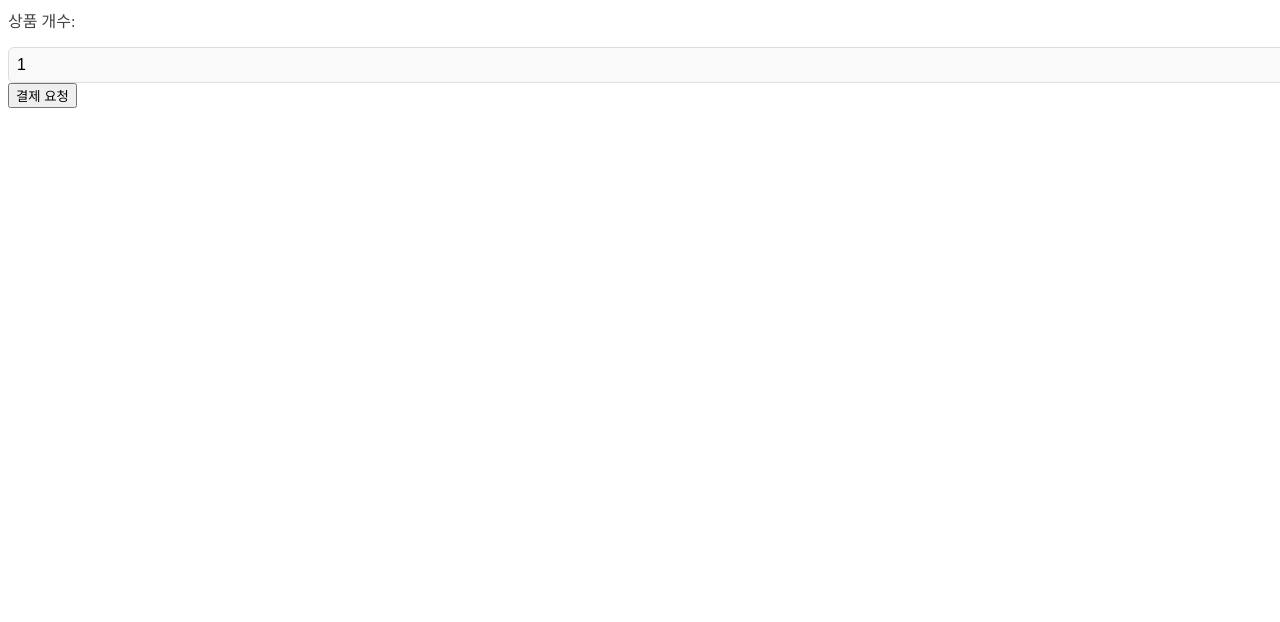
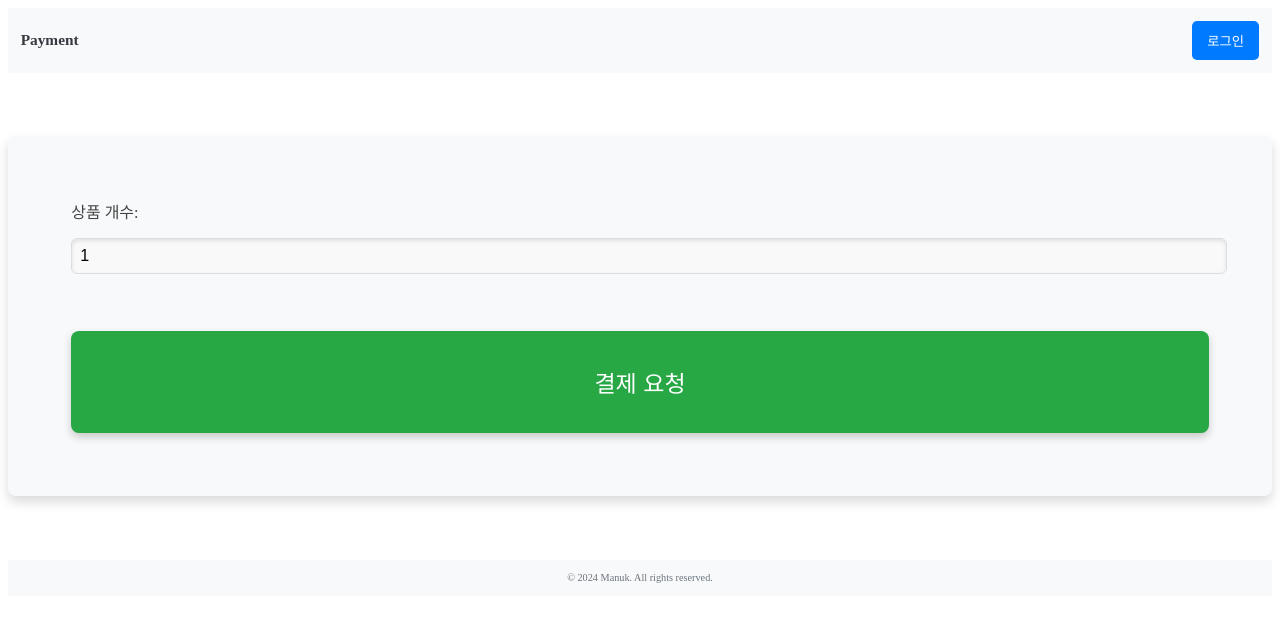
Before and after one commit to Manuk-Han/payment_web, a React (Create React App) app: page /payment/1 in a window 1280 px wide. Shown: the top 622 px of the page. Built offline with nearby package versions, Linux system fonts and the light colour scheme.

Commit message:
need to make Payment page

```diff
--- /dev/null
+++ b/src/content/css/Payment.css
@@ -0,0 +1,88 @@
+.payment-container {
+    background-color: #f8f9fa;
+    border-radius: 8px;
+    padding: 5%;
+    max-width: 90%;
+    margin: 5% auto;
+    box-shadow: 0 6px 12px rgba(0, 0, 0, 0.15);
+}
+
+.payment-info {
+    margin-bottom: 5%;
+}
+
+.payment-info label {
+    font-size: 1.5vw;
+    color: #333;
+    display: block;
+    margin-bottom: 2%;
+}
+
+.payment-info input {
+    width: 100%;
+    padding: 2%;
+    border-radius: 6px;
+    border: 1px solid #ddd;
+    font-size: 1.2vw;
+    background-color: #f9f9f9;
+    box-shadow: inset 0 2px 4px rgba(0, 0, 0, 0.1);
+}
+
+.payment-action {
+    text-align: center;
+    margin-top: 5%;
+}
+
+.payment-action button {
+    width: 100%;
+    padding: 3%;
+    background-color: #28a745;
+    color: white;
+    border: none;
+    border-radius: 8px;
+    cursor: pointer;
+    font-size: 1.8vw;
+    transition: background-color 0.3s ease, transform 0.2s ease;
+    text-align: center;
+    box-shadow: 0 4px 8px rgba(0, 0, 0, 0.2);
+}
+
+.payment-action button:hover {
+    background-color: #218838;
+    transform: translateY(-2px);
+}
+
+.payment-action button:active {
+    background-color: #1e7e34;
+    transform: translateY(0);
+}
+
+.payment-action button:focus {
+    outline: none;
+}
+
+.payment-action a {
+    display: inline-block;
+    margin-top: 3%;
+    padding: 3% 5%;
+    background-color: #007bff;
+    color: white;
+    text-decoration: none;
+    border-radius: 8px;
+    transition: background-color 0.3s ease, transform 0.2s ease;
+    box-shadow: 0 4px 8px rgba(0, 0, 0, 0.2);
+}
+
+.payment-action a:hover {
+    background-color: #0056b3;
+    transform: translateY(-2px);
+}
+
+.payment-action a:focus {
+    outline: none;
+}
+
+.payment-action a:active {
+    background-color: #004080;
+    transform: translateY(0);
+}
--- a/src/content/payment/Payment.tsx
+++ b/src/content/payment/Payment.tsx
@@ -1,6 +1,9 @@
 import React, { useState, useEffect } from "react";
+import { useLocation } from "react-router-dom";
 import axios from 'axios';
-import { useLocation } from "react-router-dom";
+import Header from '../../home/Header';
+import Footer from '../../home/Footer';
+import '../css/Payment.css';
 
 interface PayUrl {
     next_redirect_pc_url: string;
@@ -15,8 +18,9 @@ const Payment: React.FC = () => {
 
     useEffect(() => {
         if (location.state) {
-            const { quantity } = location.state as { quantity: number };
+            const { quantity, productId } = location.state as { quantity: number; productId: number };
             setQuantity(quantity);
+            setProductId(productId);
         }
     }, [location.state]);
 
@@ -45,6 +49,8 @@ const Payment: React.FC = () => {
     };
 
     return (
+        <div className="payment-page">
+            <Header />
             <div className="payment-container">
                 <div className="payment-info">
                     <label htmlFor="quantity">상품 개수:</label>
@@ -65,6 +71,8 @@ const Payment: React.FC = () => {
                     )}
                 </div>
             </div>
+            <Footer />
+        </div>
     );
 };
 
--- a/src/home/HomePage.tsx
+++ b/src/home/HomePage.tsx
@@ -1,31 +1,23 @@
-import React, { useEffect, useState } from 'react';
-import { useLocation, useNavigate } from 'react-router-dom';
+// Payment 컴포넌트에 대하여 HomePage에서 렌더링되도록 설정
+import React, { useState, useEffect } from 'react';
+import { useNavigate, useLocation } from 'react-router-dom';
 import { useDispatch } from 'react-redux';
 import { setCredentials } from '../redux/authSlice';
-import { jwtDecode } from 'jwt-decode';
-import './css/HomePage.css';
 import Header from './Header';
 import Footer from './Footer';
 import Dashboard from "../content/dashboard/Dashboard";
 import HeaderComponent from "../content/HeaderComponent";
-import { UserRole } from '../redux/roles';
+import Payment from "../content/payment/Payment";
 import { PageTabs } from '../redux/Tabs';
-
-interface DecodedToken {
-    user_id?: string;
-    role?: string;
-    [key: string]: any;
-}
 
 interface HomePageProps {
     nowTab?: PageTabs;
 }
 
 const HomePage: React.FC<HomePageProps> = ({ nowTab = PageTabs.PRODUCT }) => {
+    const [selectedTab, setSelectedTab] = useState<PageTabs>(nowTab);
+    const location = useLocation();
     const dispatch = useDispatch();
-    const location = useLocation();
-    const navigate = useNavigate();
-    const [selectedTab, setSelectedTab] = useState<PageTabs>(nowTab);
 
     const handleTabChange = (tab: PageTabs) => {
         setSelectedTab(tab);
@@ -36,40 +28,18 @@ const HomePage: React.FC<HomePageProps> = ({ nowTab = PageTabs.PRODUCT }) => {
         if (location.pathname === PageTabs.PRODUCT || location.pathname === PageTabs.PRICE) {
             setSelectedTab(location.pathname as PageTabs);
         }
-
-        const params = new URLSearchParams(location.search);
-        let accessToken = params.get('accessToken');
-        let refreshToken = params.get('refreshToken');
-
-        if (!accessToken || !refreshToken) {
-            accessToken = localStorage.getItem('accessToken');
-            refreshToken = localStorage.getItem('refreshToken');
-        }
-
-        if (accessToken && refreshToken) {
-            try {
-                const token = accessToken.replace('Bearer ', '');
-                const decodedToken: DecodedToken = jwtDecode(token);
-                const email = decodedToken.user_id || '알 수 없는 사용자';
-                const role = decodedToken.role || UserRole.GUEST;
-
-                localStorage.setItem('accessToken', accessToken);
-                localStorage.setItem('refreshToken', refreshToken);
-                dispatch(setCredentials({ accessToken, refreshToken, userEmail: email, userRole: role }));
-
-                window.history.pushState(null, '', '/');
-            } catch (error) {
-                console.error('Invalid token:', error);
-            }
-        }
-    }, [dispatch, location]);
+    }, [location]);
 
     return (
         <div className="page-container">
             <Header />
             <div className="content">
-                <HeaderComponent tab={nowTab} onTabChange={handleTabChange} />
-                <Dashboard selectedTab={selectedTab} />
+                <HeaderComponent tab={selectedTab} onTabChange={handleTabChange} />
+                {location.pathname.includes('/payment') ? (
+                    <Payment />
+                ) : (
+                    <Dashboard selectedTab={selectedTab} />
+                )}
             </div>
             <Footer />
         </div>
```
Lines whose indentation alone changed are shown as unchanged.
